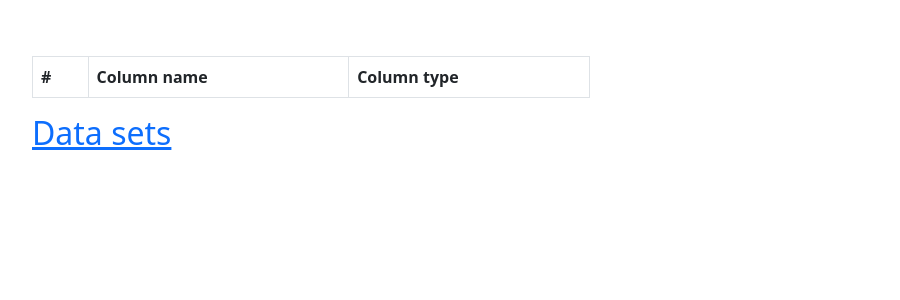
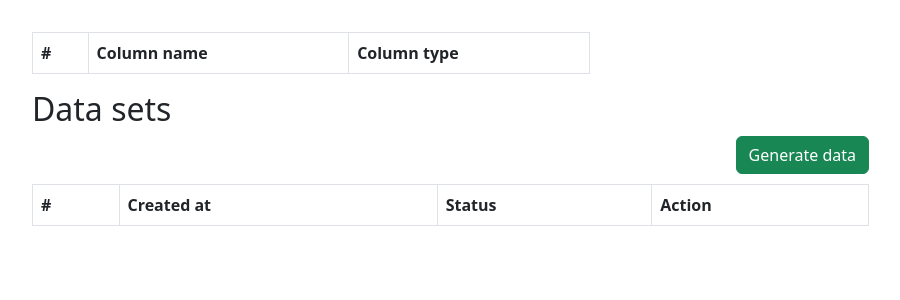
Before and after one commit to ddianaoo/Challenge, a Django app: template mysite/scheme/templates/scheme/single.html in a window 1280 px wide. Shown: the part 56-356 px from the top of the page, without its empty margins (50-950 px from the left). Run offline with Django 4.2, Linux system fonts and the light colour scheme; the template is opened without the code that fills it, so the values that code supplies are empty.

Commit message:
improve single scheme page

```diff
--- a/mysite/scheme/templates/scheme/create_set.html
+++ b/mysite/scheme/templates/scheme/create_set.html
@@ -3,10 +3,8 @@
 <form method="POST" action="{% url 'create_data_sets' pk %}">
     {% csrf_token %}
     <label for="rows" class="col-form-label">Rows </label>
-    <input type="number" name="rows" id="rows" class="form-control">
-    <button type="submit" class="btn btn-primary" style="color:white; background-color: black; border: black;">
-        Create data set
-    </button>
+    <input type="number" name="rows" id="rows">
+    <button type="submit" class="btn btn-success">Create data set</button>
 </form>
 
 {% endblock %}
--- a/mysite/scheme/templates/scheme/load.html
+++ b/mysite/scheme/templates/scheme/load.html
@@ -1,6 +1,6 @@
 {% extends 'base.html' %}
 {% block content %}
 {{ s.upload.url }}
-<a href="{{ s.upload.url }}" download><button class="button">Download</button></a>
-<a href="C:\Users\Diana\DjangoProjects\Challenge\mysite{{ s.upload.url }}" download><button class="button">Download</button></a>
+<a href="{{ s.upload.url }}" download="" style="color: blue;">Download</a>
+<a href="C:\Users\Diana\DjangoProjects\Challenge\mysite{{ s.upload.url }}" download="" style="color: blue;">Download</a>
 {% endblock %}
--- a/mysite/scheme/templates/scheme/single.html
+++ b/mysite/scheme/templates/scheme/single.html
@@ -2,7 +2,6 @@
 {% block content %}
 <h2>{{ s.name }}</h2>
 <div class="col-md-6">
-<br>
 <br>
 <table class="table table-bordered">
     <thead>
@@ -34,5 +33,37 @@
     </tbody>
 </table>
 </div>
-<h2><a href="{% url 'data_sets' s.pk %}">Data sets</a></h2>
+<h2>Data sets</h2>
+<div class="col-md-9">
+<a href="{% url 'create_data_sets' pk %}" style="float: right;" class="btn btn-success">Generate data</a>
+<br>
+<br>
+<table class="table table-bordered">
+    <thead>
+    <tr>
+        <th scope="col">#</th>
+        <th scope="col">Created at</th>
+        <th scope="col">Status</th>
+        <th scope="col">Action</th>
+    </tr>
+    </thead>
+    <tbody>
+    {% for i in queryset %}
+    <tr>
+        <th scope="row">{{ i.id }}</th>
+        <td>{{ i.created_at|date:"Y-m-d H:i" }}</td>
+        <td>
+            {{ s.upload }}
+        </td>
+        <td>
+            {% if s.upload == '' or  s.upload == 'Processing' %}
+            {% else %}
+            <a class="nav-text" href="#" style="color: blue;">Download</a>
+            {% endif %}
+        </td>
+    </tr>
+    {% endfor %}
+    </tbody>
+</table>
+</div>
 {% endblock %}
--- a/mysite/scheme/views.py
+++ b/mysite/scheme/views.py
@@ -45,8 +45,10 @@ def single_scheme(request, pk):
     row6 = [schema.order6, schema.name6, schema.type6]
     rows = [row1, row2, row3, row4, row5, row6]
     rows.sort(key=lambda x: x[0])
+
+    queryset = DataSets.objects.filter(scheme=pk)
     #return render(request, "scheme/single.html", {"s": schema, 'rows': rows})
-    return render(request, "scheme/single.html", {"s": schema, 'rows': rows})
+    return render(request, "scheme/single.html", {"s": schema, 'rows': rows, 'pk': pk, 'queryset': queryset})
 
 
 def data_sets(request, pk):
```
Also changed, not shown: mysite/scheme/templates/scheme/data_sets.html (deleted, +0 -34 lines).
